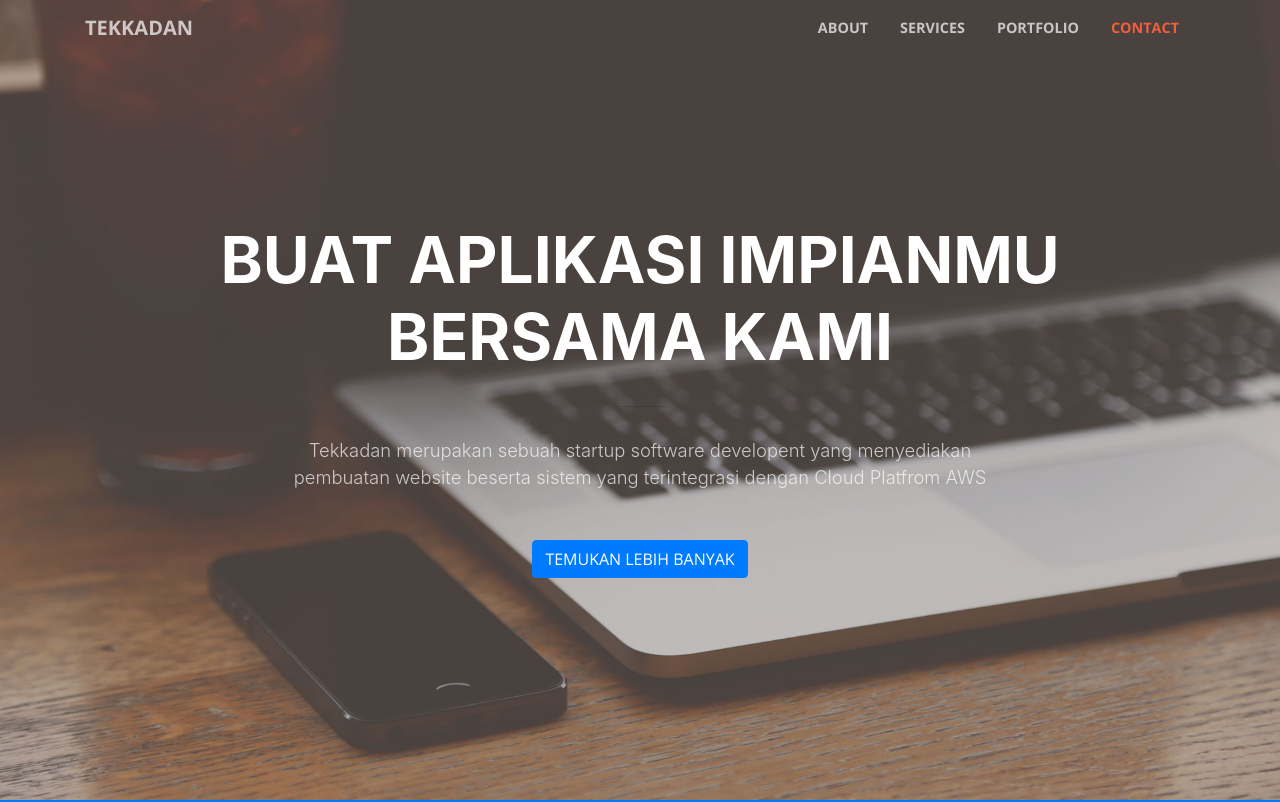
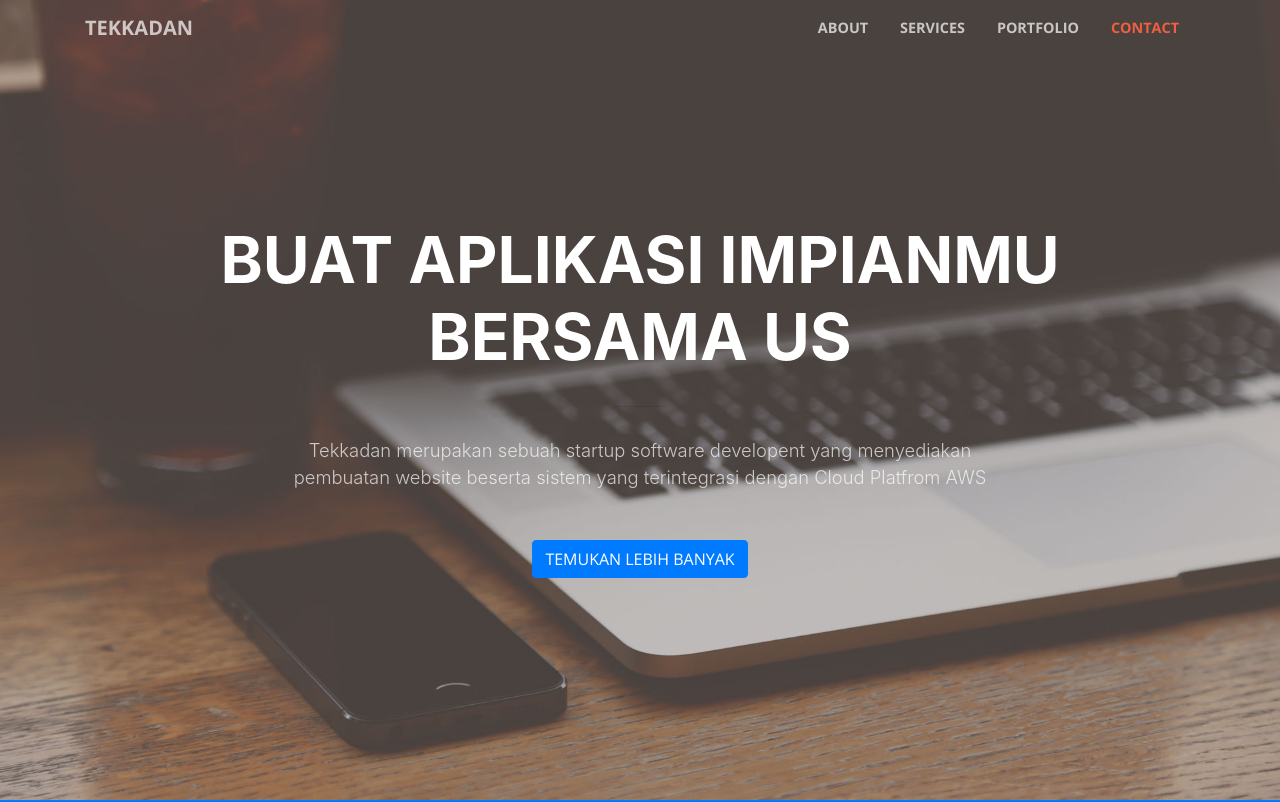
Before and after one commit to pranathadoddy/landing-page-cilsy, a website with bundled scripts: page index.html in a window 1280 px wide. Shown: the top 802 px of the page. Built offline with nearby package versions, Linux system fonts and the light colour scheme.

Commit message:
Change title label

```diff
--- a/index.html
+++ b/index.html
@@ -59,7 +59,7 @@
       <div class="row">
         <div class="col-lg-10 mx-auto">
           <h1 class="text-uppercase">
-            <strong>Buat Aplikasi Impianmu bersama kami</strong>
+            <strong>Buat Aplikasi Impianmu bersama us</strong>
           </h1>
           <hr>
         </div>
```
